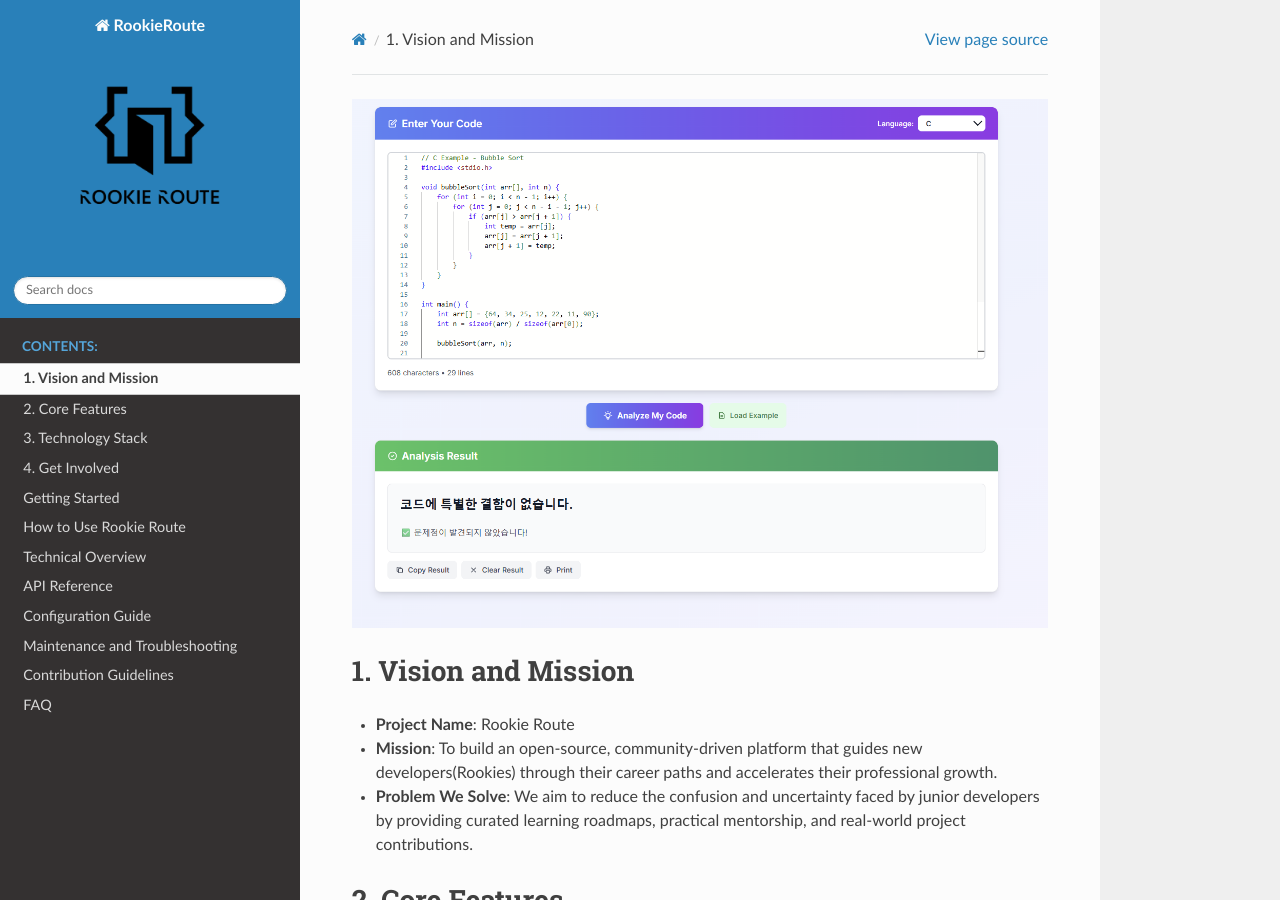
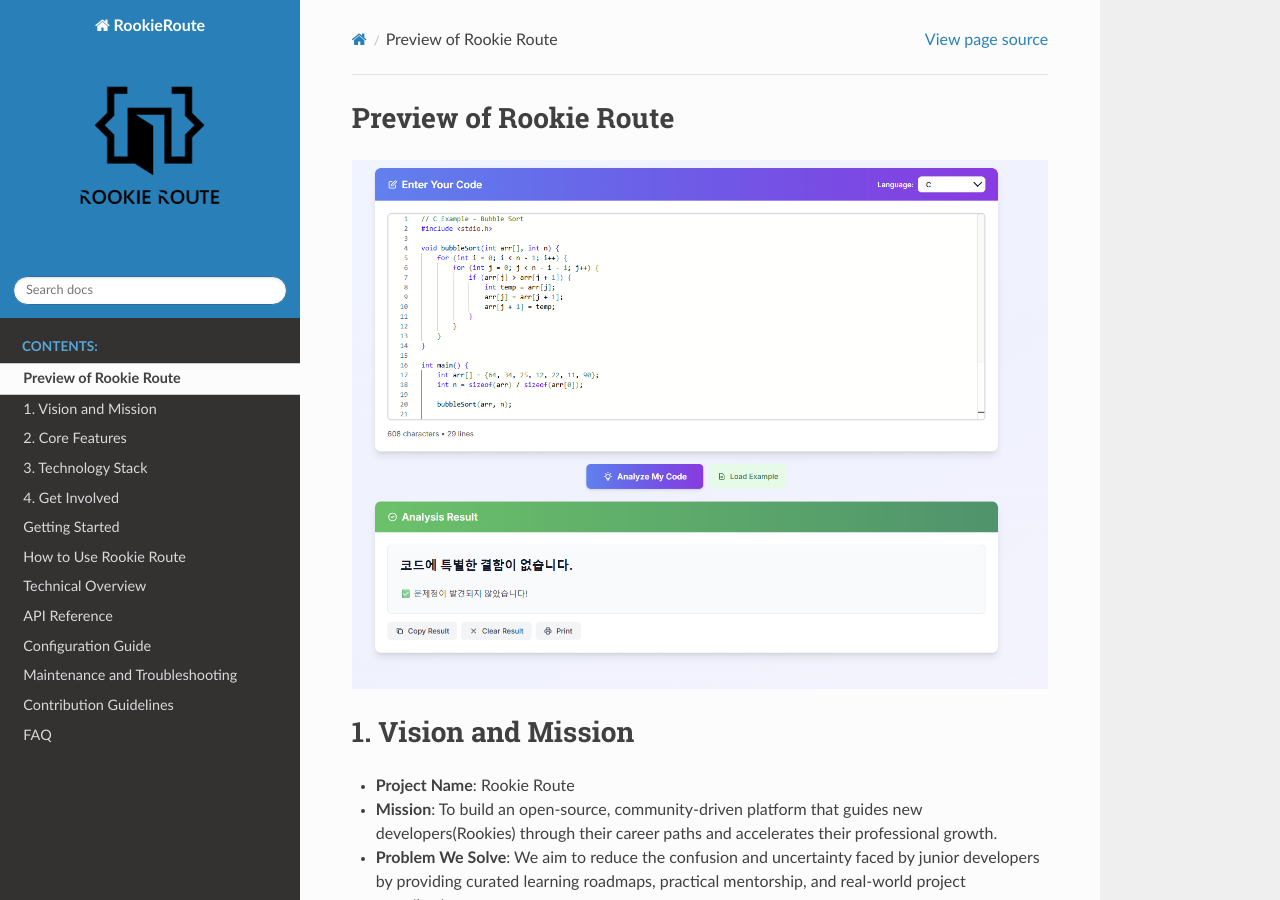
Before and after one commit to rookie-route/rookie-route-repository, a Sphinx documentation site: the page built from docs/source/about.md, in a window 1280 px wide and 900 px high. Built offline with Sphinx 7.4.7 and the Read the Docs theme 3.1.0, drawn with Linux system fonts in a browser that asks for light colours; pages that are not in the unit, such as notebooks, are missing from menus.

Commit message:
Update about.md

```diff
--- a/docs/source/about.md
+++ b/docs/source/about.md
@@ -1,3 +1,4 @@
+## Preview of Rookie Route
 ![Rookie Route Main Screen](images/main.png)
 
 ## 1. Vision and Mission
```
